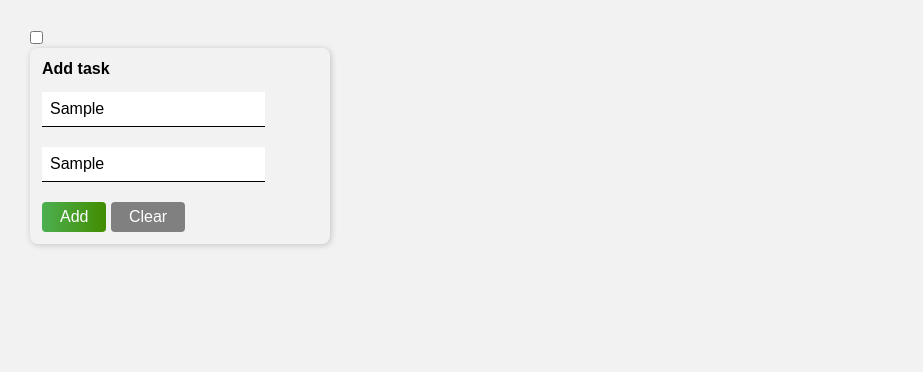
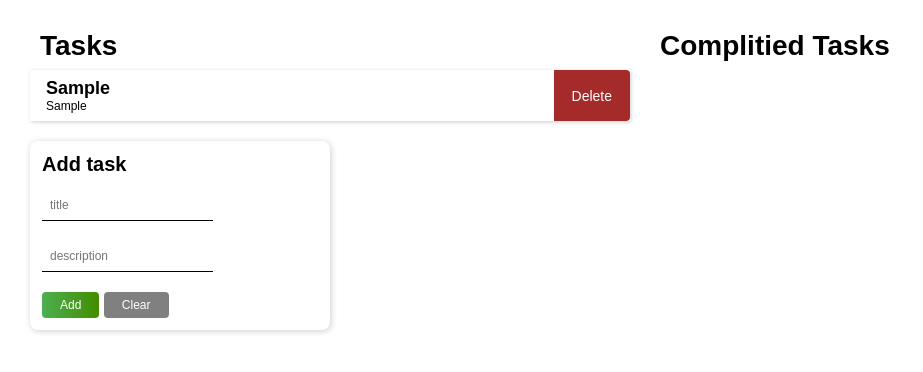
Before and after one commit to GusakovskayaDev/ToDoList, a plain HTML site: page index.html in a window 1280 px wide. Both pictures are taken after typing "Sample", "Sample" into the empty fields and a click on the button "Add". Shown: the whole page, without its empty margins (0-923 px from the left). Drawn offline with Linux system fonts and the light colour scheme.

Commit message:
original project

```diff
--- a/index.html
+++ b/index.html
@@ -8,27 +8,20 @@
 </head>
 <body>
 
-	<header class="header">
-		<div class="header_switcher switcher">
-			<input type="checkbox" id="switcher_checkbox" class="switcher_checkbox" />
-			<label for="switcher_checkbox" class="switcher_label"></label>
-		</div>
-	</header>
-
 <div class="twoColoumn">
-	<!-- <div class="tasks_block">
+	<div class="tasks_block">
 		<h1>Tasks</h1>
 			<div class="tasks_container">
 
 			</div>
-	</div> -->
+	</div>
 
-	<!-- <div class="completedTasks_block">
+	<div class="completedTasks_block">
 		<h1>Complitied Tasks</h1>
 		<div class="complitiedTasks_container">
 
 		</div>
-	</div> -->
+	</div>
 </div>
 
 
--- a/script.js
+++ b/script.js
@@ -1,5 +1,5 @@
 // Получение доступа к необходимым элементам
-const tasks = document.querySelector('.tasks');
+const tasks_container = document.querySelector('.tasks_container');
 const title = document.getElementById('title');
 const desc = document.getElementById('desc');
 const add = document.querySelector('.add');
@@ -10,7 +10,7 @@ const popup_block = document.querySelector('.popup_block');
 // Собрала в кучу прослушивателей событий
 function addEventListeners() {
 
-	const tasks = document.querySelectorAll('.tasks__text');
+	const tasks = document.querySelectorAll('.divLeft');
 	const popup_block = document.querySelector('.popup_block');
 	const popupTitle = document.getElementById('titleHere');
 	const descHere = document.getElementById('descHere');
@@ -48,65 +48,57 @@ const dataManager = {
 
 	// Вывод записей на страницу
 	displayRecord(record) {
-    const tasks__container = document.createElement('div');
-    tasks__container.classList.add('tasks__container');
+    const divTask = document.createElement('div');
+    divTask.classList.add('divTask');
 
-		const tasks__text = document.createElement('div');
-		tasks__text.classList.add('tasks__text');
-		tasks__text.data = {title: record.title, description: record.description, completed: record.completed}
-		const tasks__settings = document.createElement('img');
-		tasks__settings.classList.add('tasks__settings');
-		tasks__settings.src = 'src/icons/more.svg';
-		tasks__settings.alt = 'open settings';
-		// const button = document.createElement('button');
-		// button.classList.add('delete');
-		// button.innerHTML = 'Delete';
-		// button.data = record.title;
+		const divLeft = document.createElement('div');
+		divLeft.classList.add('divLeft');
+		divLeft.data = {title: record.title, description: record.description, completed: record.completed}
+		const divRight = document.createElement('div');
+		const button = document.createElement('button');
+		button.classList.add('delete');
+		button.innerHTML = 'Delete';
+		button.data = record.title;
 
-    const tasks__title = document.createElement('h2');
-		tasks__title.classList.add('tasks__title');
-    tasks__title.innerHTML = record.title;
+    const h2 = document.createElement('h2');
+    h2.innerHTML = record.title;
 
-    const tasks__description = document.createElement('p');
-		tasks__description.classList.add('tasks__description');
-    tasks__description.innerHTML = record.description.split(' ').slice(0, 6).join(' ') + `...`;
+    const p = document.createElement('p');
+    p.innerHTML = record.description;
 
-    const tasks__titleContainer = document.createElement('div');
-    tasks__titleContainer.classList.add('tasks__title-container');
+    const divTitle = document.createElement('div');
+    divTitle.classList.add('divTitle');
 
-    const tasks__date = document.createElement('p');
-    tasks__date.classList.add('tasks__date');
-    tasks__date.innerHTML = '24.11.2024';
-    // const completed = document.createElement('p');
-    // completed.classList.add('completed');
-    // completed.innerHTML = record.completed ? 'Completed &#x2713;' : '';
+    const completed = document.createElement('p');
+    completed.classList.add('completed');
+    completed.innerHTML = record.completed ? 'Completed &#x2713;' : '';
 
 
-		// tasks__settings.appendChild(button);
+		divRight.appendChild(button);
 
-		tasks__titleContainer.appendChild(tasks__title);
-		tasks__titleContainer.appendChild(tasks__date);
+		divTitle.appendChild(h2);
+		divTitle.appendChild(completed);
 
-		tasks__text.appendChild(tasks__titleContainer);
-		tasks__text.appendChild(tasks__description);
+		divLeft.appendChild(divTitle);
+		divLeft.appendChild(p);
 
-		tasks__container.appendChild(tasks__text);
-		tasks__container.appendChild(tasks__settings);
+		divTask.appendChild(divLeft);
+		divTask.appendChild(divRight);
 
-    tasks.appendChild(tasks__container);
+    tasks_container.appendChild(divTask);
 
 		if(record.completed){
-			complitiedTasks_container.appendChild(tasks__container);
+			complitiedTasks_container.appendChild(divTask);
 		}
 
 		// Добавляем обработчик удаления
-	// 	button.addEventListener('click', () => {
-	// 	const index = this.data.findIndex(element => element.title === button.data);
-	// 	if (index !== -1) {
-	// 		this.removeRecord(index);
-	// 		tasks__container.remove(); // Удаляем элемент из DOM
-	// 	}
-	// });
+		button.addEventListener('click', () => {
+		const index = this.data.findIndex(element => element.title === button.data);
+		if (index !== -1) {
+			this.removeRecord(index);
+			divTask.remove(); // Удаляем элемент из DOM
+		}
+	});
 
 		// Помечаем задачу сделанной
 		const take = document.querySelectorAll('.take');
@@ -130,7 +122,7 @@ const dataManager = {
 
 	// Инициализация данных из localStorage
   async init() {
-		tasks.innerHTML = '';
+		tasks_container.innerHTML = '';
 		complitiedTasks_container.innerHTML = '';
     const storedData = localStorage.getItem('myData');
     this.data = storedData ? JSON.parse(storedData) : [];
@@ -184,55 +176,3 @@ clear.addEventListener('click', () => {
 	title.value = '';
 	desc.value = '';
 });
-
-
-
-// changing themes _______________________________________
-const savedTheme = localStorage.getItem('theme') || 'light';
-document.documentElement.setAttribute('data-theme', savedTheme);
-const switcher_checkbox = document.getElementById('switcher_checkbox');
-//
-if (localStorage.getItem('checkboxChecked') === 'true') {
-	switcher_checkbox.checked = true;
-}
-
-
-switcher_checkbox.addEventListener('click', () => {
-	const currentTheme = document.documentElement.getAttribute('data-theme');
-	const newTheme = currentTheme === 'dark' ? 'light' : 'dark';
-
-  document.documentElement.setAttribute('data-theme', newTheme);
-	localStorage.setItem('theme', newTheme);
-	//
-	localStorage.setItem('checkboxChecked', switcher_checkbox.checked);
-});
-
-
-// menu _______________________________________
-const main = document.getElementById('main');
-const sidebar = document.querySelector('.sidebar');
-const sections = document.querySelectorAll('.section');
-const sidebar__link = document.querySelectorAll('.sidebar__link');
-
-sidebar.addEventListener('click', (event) => {
-    const target = event.target;
-    if (target.classList.contains('sidebar__link')) {
-      event.preventDefault();
-
-			sidebar__link.forEach((link) => {
-				link.addEventListener('click', () => {target.classList.remove('sidebar__link_active')});
-			});
-
-			const idSection = target.getAttribute('data-key');
-			const section_dom = document.getElementById(idSection);
-
-
-			sections.forEach((section) => {
-				section.classList.remove('active');
-				section_dom.classList.add('active');
-				target.classList.add('sidebar__link_active');
-			})
-    }
-  },
-  false
-);
--- a/styles.css
+++ b/styles.css
@@ -1,19 +1,16 @@
-:root[data-theme='light'] {
-	--background: #f2f2f2;
-	--backgroundAccent: white;
-	--colorPrimary: #272727;
-	--colorSecondary: #272727;
-	--colorAccent: #272727;
-	--toggle-bg: #CFCFCF;
-}
+:root{
+	--h1-md: 28px;
+	--h1-fs: 20px;
+	--h2-fs: 18px;
+	--h3-fs: 16px;
+	--h4-fs: 14px;
+	--h5-fs: 12px;
+	--h5-fs: 10px;
 
-:root[data-theme='dark'] {
-	--background: #272727;
-	--backgroundAccent: #191919;
-	--colorPrimary: white;
-	--colorSecondary: white;
-	--colorAccent: white;
-	--toggle-bg: #666666;
+	--p-fs-sm: 10px;
+	--p-fs-md: 12px;
+	--p-fs-lg: 16px;
+	--p-fs-xlg: 20px;
 }
 
 *{
@@ -25,7 +22,6 @@
 
 body{
 	margin: 30px;
-	background-color: #f2f2f2;
 }
 
 	/* TASKS */
@@ -47,10 +43,39 @@ body{
 		flex-direction: column;
 		row-gap: 8px;
 	}
-
-
-
-
+	.divTask{
+		display: flex;
+		flex-direction: row;
+		box-shadow: 1px 1px 4px rgba(0, 0, 0, 0.2);
+	}
+	.divTask:hover{
+		transform: translateY(-0.25em);
+		box-shadow: 1px 2px 6px rgba(0, 0, 0, 0.2);
+	}
+	.divLeft{
+		background-color: white;
+		border-radius: 8px 0px 0px 8px;
+		cursor: pointer;
+		padding: 8px 16px;
+		transition: transform 0.2s;
+		flex: 1;
+	}
+	.divLeft p{
+		font-size: var(--p-fs-md);
+	}
+	.divTitle{
+		display: flex;
+		align-items: center;
+		justify-content: space-between;
+	}
+	.divTitle h2{
+		font-size: var(--h2-fs);
+	}
+	.completed{
+		color: green;
+		font-weight: bold;
+		font-size: var(--p-fs-md);
+	}
 	.delete{
 		color: white;
 		border: none;
```
Also changed, not shown: src/icons/add.svg (deleted), src/icons/delete.svg (deleted), src/icons/edit.svg (deleted), src/icons/more.svg (deleted), 1 other file.
